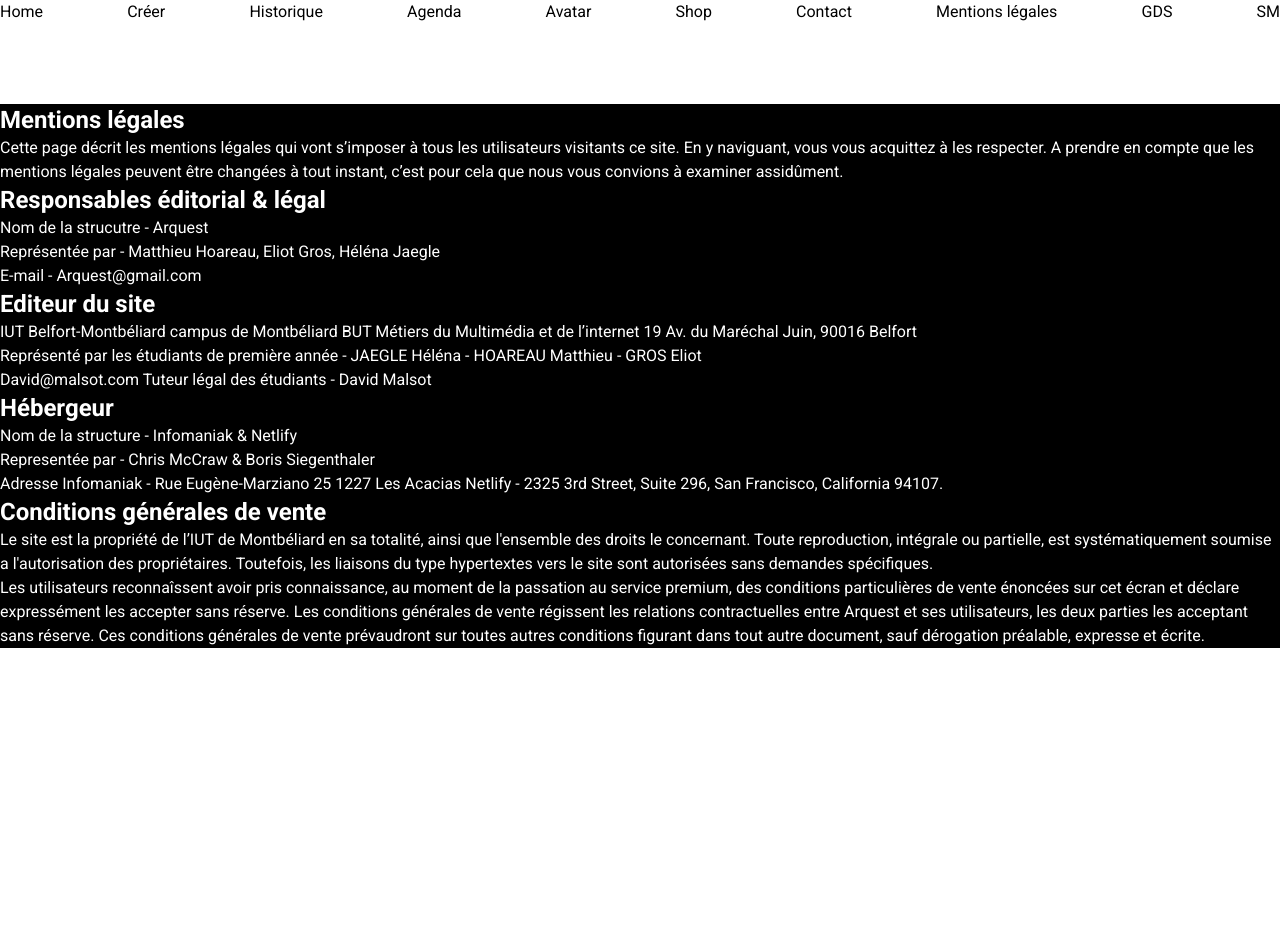
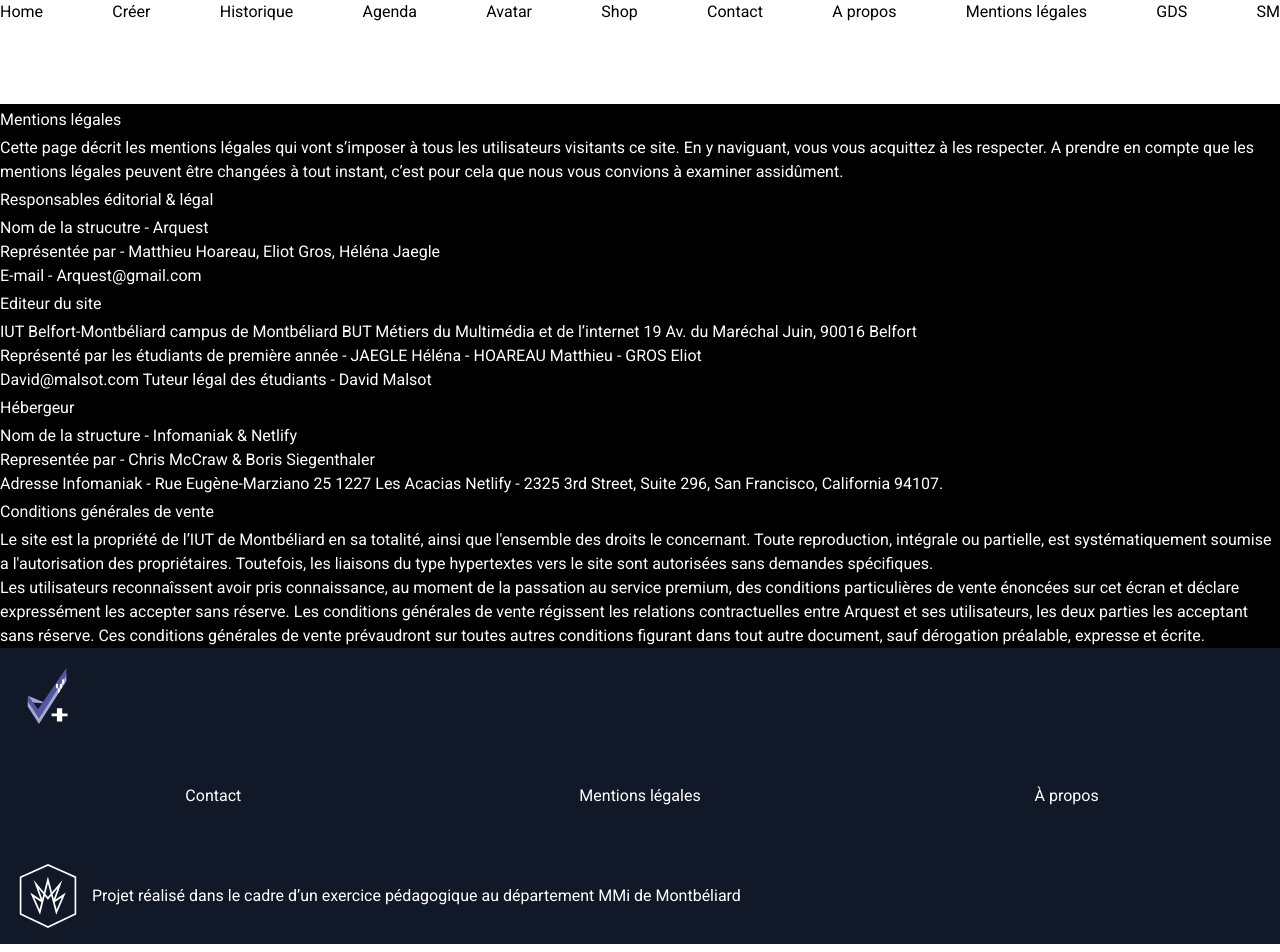
Before and after one commit to gros-eliot/Arquest-app, a Vue app: page /mentionslegales in a window 1280 px wide. Shown: the top 952 px of the page. Before the commit the page ends 800 px from the top, so only its background shows below. Built offline with nearby package versions, Linux system fonts and the light colour scheme.

Commit message:
modifications gds + ajout style par défaut des textes

```diff
--- a/src/App.vue
+++ b/src/App.vue
@@ -1,5 +1,6 @@
 <script setup>
 import { RouterLink, RouterView } from "vue-router";
+import FooterView from "./components/layouts/FooterView.vue";
 import HeaderView from "./components/layouts/HeaderView.vue";
 import NavView from "./components/layouts/NavView.vue";
 import GuideStyle from "./views/GuideStyle.vue";
@@ -16,12 +17,13 @@
     <div class="wrapper">
       <nav class="flex justify-between">
         <RouterLink to="/">Home</RouterLink>
-        <RouterLink to="/crHeaderVieweate_quest"> Créer</RouterLink>
+        <RouterLink to="/create_quest"> Créer</RouterLink>
         <RouterLink to="/history">Historique</RouterLink>
         <RouterLink to="/agenda">Agenda</RouterLink>
         <RouterLink to="/avatar">Avatar</RouterLink>
         <RouterLink to="/gifts">Shop</RouterLink>
         <RouterLink to="/contact">Contact</RouterLink>
+        <RouterLink to="/about">A propos</RouterLink>
         <RouterLink to="/mentionslegales">Mentions légales</RouterLink>
 
         <RouterLink to="/gds">GDS</RouterLink>
@@ -34,17 +36,47 @@
     -->
   </header>
 
-  <main class="pt-20 pb-20">
+  <main class="pt-20">
     <router-view></router-view>
   </main>
+
+  <footer class="pb-20">
+    <footer-view class="bottom-0"></footer-view>
+  </footer>
 </template>
 
 <style>
-div {
+/*TYPOGRAPHIES*/
+* {
   font-family: "Roboto", sans-serif;
 }
 h1,
 h4 {
   font-family: "Press Start 2P";
 }
+/*SIZE OF TEXT*/
+h1,
+h2 {
+  font-size: 1.5rem /* 24px */;
+  line-height: 2rem /* 32px */;
+}
+h3 {
+  font-size: 1.25rem /* 20px */;
+  line-height: 1.75rem /* 28px */;
+}
+h4,
+p {
+  font-size: 1rem /* 16px */;
+  line-height: 1.5rem /* 24px */;
+}
+figcaption {
+  font-size: 0.75rem /* 12px */;
+  line-height: 1rem /* 16px */;
+}
+
+/*WEIGHT OF TEXT*/
+h2,
+h3 {
+  font-weight: bold;
+}
 </style>
--- a/src/components/icons/MMIIcon.vue
+++ b/src/components/icons/MMIIcon.vue
@@ -1,19 +1,13 @@
 <template>
-  <svg
-    width="1957"
-    height="2216"
-    viewBox="0 0 1957 2216"
-    fill="none"
-    xmlns="http://www.w3.org/2000/svg"
-  >
+  <svg viewBox="0 0 1957 2216" fill="none" xmlns="http://www.w3.org/2000/svg">
     <path
       d="M29 454.94L978.5 32L1453.25 243.47L1928 454.94V1728.81L978.5 2184L29 1728.81V454.94Z"
-      stroke="black"
+      stroke="white"
       stroke-width="57"
     />
     <path
       d="M694.116 1665L432 1073.31L781.185 1308.75C781.985 1309.29 783.01 1308.49 782.686 1307.58L566.39 701.497L975.113 1188.43L1391.61 701.497L1176.61 1307.58C1176.29 1308.49 1177.32 1309.28 1178.12 1308.74L1526 1073.31L1269.44 1665L975.113 553L694.116 1665Z"
-      stroke="black"
+      stroke="white"
       stroke-width="60"
       stroke-miterlimit="16"
       stroke-linecap="round"
--- a/src/components/layouts/FooterView.vue
+++ b/src/components/layouts/FooterView.vue
@@ -1,7 +1,31 @@
-<template></template>
+<template>
+  <div class="bg-gray-900 text-white flex flex-col gap-10">
+    <ArquestPremium class="m-5 w-14 h-14" />
+    <div class="grid grid-cols-3 text-center">
+      <RouterLink to="/contact"><p>Contact</p></RouterLink>
+      <RouterLink to="/mentionslegales"><p>Mentions légales</p></RouterLink>
+      <RouterLink to="/apropos"><p>À propos</p></RouterLink>
+    </div>
+    <div class="flex justify-start items-center gap-3 p-4">
+      <MMIIcon class="w-16 h-16" />
+      <p>
+        Projet réalisé dans le cadre d’un exercice pédagogique au département
+        <a href="http://mmimontbeliard.com/">MMi de Montbéliard</a>
+      </p>
+    </div>
+  </div>
+</template>
 
 <script>
-export default {};
+import ArquestPremium from "../icons/ArquestPremium.vue";
+import MMIIcon from "../icons/MMIIcon.vue";
+export default {
+  name: "App",
+  components: {
+    ArquestPremium,
+    MMIIcon,
+  },
+};
 </script>
 
 <style>
--- a/src/router/index.js
+++ b/src/router/index.js
@@ -8,6 +8,7 @@
 
 import ContactView from '../views/ContactView.vue'
 import MentionslegalesView from '../views/MentionslegalesView.vue'
+import AboutView from '../views/AboutView.vue'
 import GuideStyle from '../views/GuideStyle.vue'
 
 import Socialmedia from '../views/Socialmedia.vue'
@@ -24,7 +25,10 @@
 
     { path: '/contact', name: 'ContactView', component: ContactView, },
     { path: '/mentionslegales', name: 'MentionslegalesView', component: MentionslegalesView, },
+    { path: '/about', name: 'AboutView', component: AboutView, },
+
     { path: '/gds', name: 'GuideStyle', component: GuideStyle },
+
     { path: '/social', name: 'Socialmedia', component: Socialmedia },
 
   ]
--- /dev/null
+++ b/src/views/AboutView.vue
@@ -0,0 +1,8 @@
+<template></template>
+
+<script>
+export default {};
+</script>
+
+<style>
+</style>
--- a/src/views/ContactView.vue
+++ b/src/views/ContactView.vue
@@ -1,36 +1,70 @@
 <template>
   <div class="bg-black ...">
-    <h2 class="text-4xl text-left ml-28 text-indigo-500 weight-700">
-      Nous contacter
-    </h2>
+    <h2 class="text-indigo-500">Nous contacter</h2>
     <p class="text-1xl text-right mr-9 h-40 text-white italic">
       Vous avez une question ? Besoin d’un renseignement ? Tout ce passe ici.
     </p>
 
     <p class="text-2xl text-left ml-28 text-white uppercase">Nom</p>
     <div class="ml-28 mb-11 mt-4">
-      <input name="first_name" id="first_name" type="text" placeholder="Insérez du texte" class="text-1xl italic" required />
+      <input
+        name="first_name"
+        id="first_name"
+        type="text"
+        placeholder="Insérez du texte"
+        class="text-1xl italic"
+        required
+      />
     </div>
 
     <p class="text-2xl text-left ml-28 text-white uppercase">Prénom</p>
     <div class="ml-28 mb-11 mt-4">
-      <input name="first_name" id="first_name" type="text" placeholder="Insérez du texte" class="text-1xl italic" required />
+      <input
+        name="first_name"
+        id="first_name"
+        type="text"
+        placeholder="Insérez du texte"
+        class="text-1xl italic"
+        required
+      />
     </div>
 
     <p class="text-2xl text-left ml-28 text-white uppercase">Email</p>
-    <div class="ml-28 mb-11 mt-4 ">
-      <input name="first_name" id="first_name" type="text" placeholder="Ex : exemple@exemple.fr" class="text-1xl italic" required />
+    <div class="ml-28 mb-11 mt-4">
+      <input
+        name="first_name"
+        id="first_name"
+        type="text"
+        placeholder="Ex : exemple@exemple.fr"
+        class="text-1xl italic"
+        required
+      />
     </div>
 
     <p class="text-2xl text-left ml-28 text-white uppercase">Téléphone</p>
     <p class="text-1xl text-left ml-28 text-white italic">* facultatif</p>
     <div class="ml-28 mb-11 mt-4">
-      <input name="first_name" id="first_name" type="text" placeholder="Ex : 06 00 00 00 00" class="text-1xl italic" required />
+      <input
+        name="first_name"
+        id="first_name"
+        type="text"
+        placeholder="Ex : 06 00 00 00 00"
+        class="text-1xl italic"
+        required
+      />
     </div>
 
     <p class="text-2xl text-left ml-28 text-white uppercase">Requête</p>
     <div class="ml-28 mb-11 mt-4">
-        <textarea name="requête" id="requête" cols="60" rows="10" class="text-1xl italic text-gray-400 bg-black border-2 border-white">Insérez du texte...</textarea>
+      <textarea
+        name="requête"
+        id="requête"
+        cols="60"
+        rows="10"
+        class="text-1xl italic text-gray-400 bg-black border-2 border-white"
+      >
+Insérez du texte...</textarea
+      >
     </div>
 
     <div class="form-check">
--- a/src/views/GuideStyle.vue
+++ b/src/views/GuideStyle.vue
@@ -102,6 +102,7 @@
 
     <HeaderView class="mt-5" />
     <NavView class="mt-5" />
+    <FooterView class="mt-5 mb-5" />
   </div>
 </template>
 
@@ -130,6 +131,7 @@
 
 import HeaderView from "../components/layouts/HeaderView.vue";
 import NavView from "../components/layouts/NavView.vue";
+import FooterView from "../components/layouts/FooterView.vue";
 export default {
   name: "App",
   components: {
@@ -162,6 +164,7 @@
 
     HeaderView,
     NavView,
+    FooterView,
   },
 };
 </script>
--- a/src/views/MentionslegalesView.vue
+++ b/src/views/MentionslegalesView.vue
@@ -1,35 +1,68 @@
 <template>
+  <div class="bg-black ...">
+    <h2 class="text-white">Mentions légales</h2>
 
-    <div class="bg-black ...">
+    <p class="text-white">
+      Cette page décrit les mentions légales qui vont s’imposer à tous les
+      utilisateurs visitants ce site. En y naviguant, vous vous acquittez à les
+      respecter. A prendre en compte que les mentions légales peuvent être
+      changées à tout instant, c’est pour cela que nous vous convions à examiner
+      assidûment.
+    </p>
 
-        <h2 class="text-2xl font-roboto font-bold text-white">Mentions légales</h2>
+    <h2 class="text-white">Responsables éditorial & légal</h2>
 
-        <p class="text-base font-roboto text-white">Cette page décrit les mentions légales qui vont s’imposer à tous les utilisateurs visitants ce site. En y naviguant, vous vous acquittez à les respecter. A prendre en compte que les mentions légales peuvent être changées à tout instant, c’est pour cela que nous vous convions à examiner assidûment. </p>
+    <p class="text-white">Nom de la strucutre - Arquest</p>
+    <p class="text-white">
+      Représentée par - Matthieu Hoareau, Eliot Gros, Héléna Jaegle
+    </p>
+    <p class="text-white">E-mail - Arquest@gmail.com</p>
 
-        <h2 class="text-2xl font-roboto font-bold text-white">Responsables  éditorial & légal</h2>
+    <h2 class="text-white">Editeur du site</h2>
 
-        <p class="text-base font-roboto text-white">Nom de la strucutre - Arquest </p>
-        <p class="text-base font-roboto text-white"> Représentée par - Matthieu Hoareau, Eliot Gros, Héléna Jaegle </p>
-        <p class="text-base font-roboto text-white"> E-mail - Arquest@gmail.com </p>
+    <p class="text-white">
+      IUT Belfort-Montbéliard campus de Montbéliard BUT Métiers du Multimédia et
+      de l’internet 19 Av. du Maréchal Juin, 90016 Belfort
+    </p>
+    <p class="text-white">
+      Représenté par les étudiants de première année - JAEGLE Héléna - HOAREAU
+      Matthieu - GROS Eliot
+    </p>
+    <p class="text-white">
+      David@malsot.com Tuteur légal des étudiants - David Malsot
+    </p>
 
-        <h2 class="text-2xl font-roboto font-bold text-white"> Editeur du site</h2>
+    <h2 class="text-white">Hébergeur</h2>
 
-        <p class="text-base font-roboto text-white"> IUT Belfort-Montbéliard campus de Montbéliard BUT Métiers du Multimédia et de l’internet 19 Av. du Maréchal Juin, 90016 Belfort </p>
-        <p class="text-base font-roboto text-white"> Représenté par les étudiants de première année - JAEGLE Héléna - HOAREAU Matthieu - GROS Eliot </p>
-        <p class="text-base font-roboto text-white"> David@malsot.com Tuteur  légal des étudiants - David Malsot</p>
+    <p class="text-white">Nom de la structure - Infomaniak & Netlify</p>
+    <p class="text-white">
+      Representée par - Chris McCraw & Boris Siegenthaler
+    </p>
+    <p class="text-white">
+      Adresse Infomaniak - Rue Eugène-Marziano 25 1227 Les Acacias Netlify -
+      2325 3rd Street, Suite 296, San Francisco, California 94107.
+    </p>
 
-        <h2 class="text-2xl font-roboto font-bold text-white"> Hébergeur </h2>
+    <h2 class="text-white">Conditions générales de vente</h2>
 
-        <p class="text-base font-roboto text-white"> Nom de la structure - Infomaniak & Netlify </p>
-        <p class="text-base font-roboto text-white"> Representée par - Chris McCraw & Boris Siegenthaler </p>
-        <p class="text-base font-roboto text-white"> Adresse Infomaniak - Rue Eugène-Marziano 25 1227 Les Acacias Netlify - 2325 3rd Street, Suite 296, San Francisco, California 94107. </p>
-
-        <h2 class="text-2xl font-roboto font-bold text-white"> Conditions générales de vente </h2>
-
-        <p class="text-base font-roboto text-white"> Le site est la propriété de l’IUT de Montbéliard en sa totalité, ainsi que l'ensemble des droits le concernant. Toute reproduction, intégrale ou partielle, est systématiquement soumise a l'autorisation des propriétaires. Toutefois, les liaisons du type hypertextes vers le site sont autorisées sans demandes spécifiques.</p>
-        <p class="text-base font-roboto text-white"> Les utilisateurs reconnaîssent avoir pris connaissance, au moment de la passation au service premium, des conditions particulières de vente énoncées sur cet écran et déclare expressément les accepter sans réserve. Les conditions générales de vente régissent les relations contractuelles entre Arquest et ses utilisateurs, les deux parties les acceptant sans réserve. Ces conditions générales de vente prévaudront sur toutes autres conditions figurant dans tout autre document, sauf dérogation préalable, expresse et écrite. </p>
-
-    </div>
+    <p class="text-white">
+      Le site est la propriété de l’IUT de Montbéliard en sa totalité, ainsi que
+      l'ensemble des droits le concernant. Toute reproduction, intégrale ou
+      partielle, est systématiquement soumise a l'autorisation des
+      propriétaires. Toutefois, les liaisons du type hypertextes vers le site
+      sont autorisées sans demandes spécifiques.
+    </p>
+    <p class="text-white">
+      Les utilisateurs reconnaîssent avoir pris connaissance, au moment de la
+      passation au service premium, des conditions particulières de vente
+      énoncées sur cet écran et déclare expressément les accepter sans réserve.
+      Les conditions générales de vente régissent les relations contractuelles
+      entre Arquest et ses utilisateurs, les deux parties les acceptant sans
+      réserve. Ces conditions générales de vente prévaudront sur toutes autres
+      conditions figurant dans tout autre document, sauf dérogation préalable,
+      expresse et écrite.
+    </p>
+  </div>
 </template>
 
 
```
